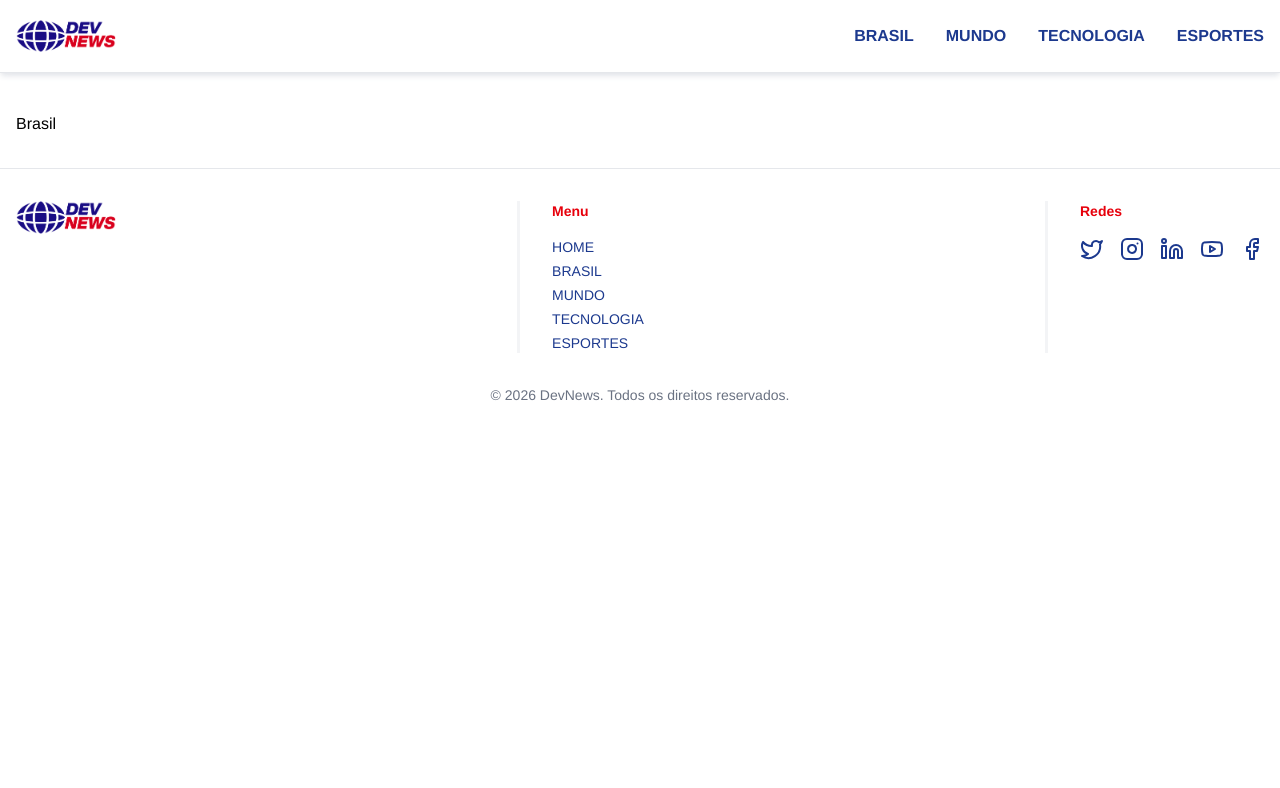
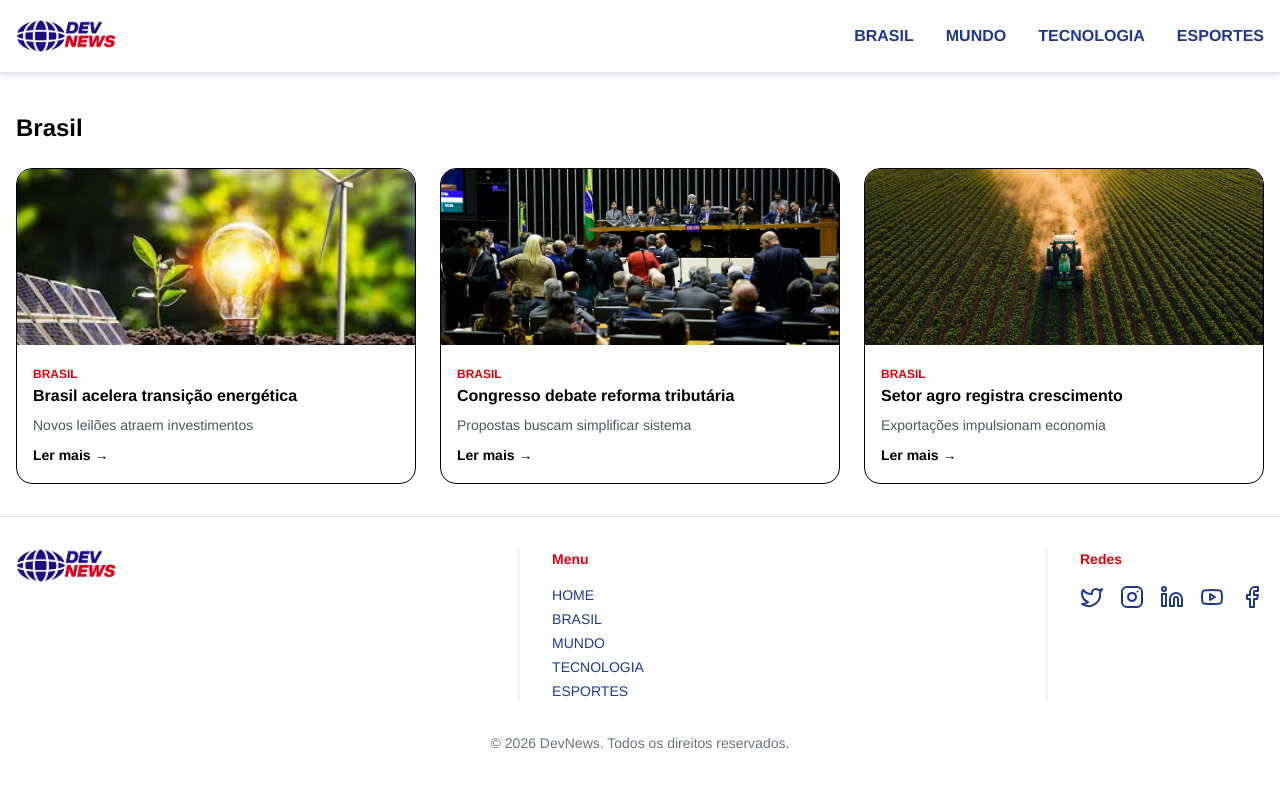
Before and after one commit to williamcruvinel/dev-news, a Next.js app: page /brasil in a window 1280 px wide. Shown: the top 788 px of the page. Built offline with nearby package versions, Linux system fonts and the light colour scheme.

Commit message:
Criate page Brasil

```diff
--- a/src/app/brasil/page.tsx
+++ b/src/app/brasil/page.tsx
@@ -1,11 +1,22 @@
-import React from 'react'
+import NewsCard from '@/components/NewsCard';
+import { newsMock } from '@/data/news';
 
-function pages() {
+function pageBrasil() {
+  const brasilNews = newsMock.filter((news) => news.category === 'Brasil');
+
   return (
     <main className="container mx-auto px-4 py-8 space-y-10 mt-20">
-      Brasil
+      <section className="space-y-6">
+        <h2 className="text-2xl font-bold">Brasil</h2>
+
+        <div className="grid gap-6 sm:grid-cols-2 lg:grid-cols-3">
+          {brasilNews.map((item) => (
+            <NewsCard key={item.id} news={item} />
+          ))}
+        </div>
+      </section>
     </main>
-  )
+  );
 }
 
-export default pages
+export default pageBrasil;
--- a/src/app/layout.tsx
+++ b/src/app/layout.tsx
@@ -25,7 +25,7 @@ export default function RootLayout({
   children: React.ReactNode;
 }>) {
   return (
-    <html lang="en">
+    <html lang="pt-br">
       <body
         className={`${geistSans.variable} ${geistMono.variable} antialiased`}
       >
```
